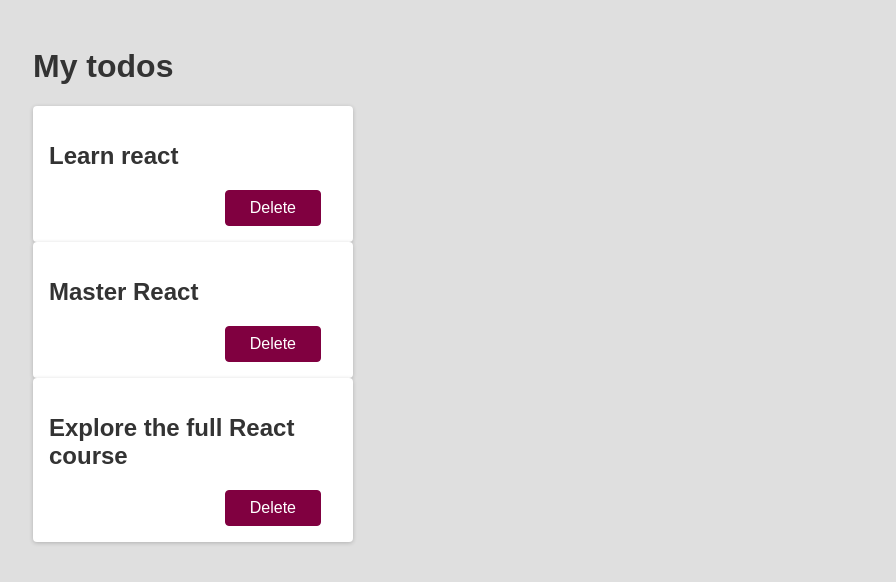
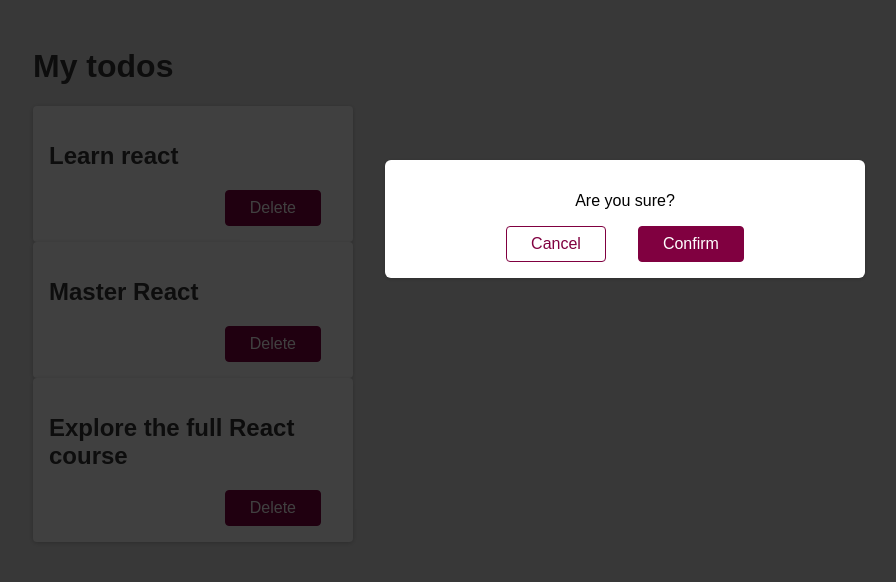
Before and after one commit to yseij/MyReactApp, a React (Create React App) app: page / in a window 1280 px wide. Shown: the top 582 px of the page, without its empty margins (15-911 px from the left). Built offline with nearby package versions, Linux system fonts and the light colour scheme.

Commit message:
meer componenten toevoegen en laten zien

```diff
--- a/src/App.js
+++ b/src/App.js
@@ -1,3 +1,5 @@
+import Backdrop from "./components/Backdrop";
+import Modal from "./components/Modal";
 import Todo from "./components/Todo";
 
 function App() {
@@ -7,6 +9,8 @@ function App() {
       <Todo text='Learn react'/>
       <Todo text='Master React'/>
       <Todo text='Explore the full React course'/>
+      <Modal />
+      <Backdrop />
     </div>
   );
 }
--- /dev/null
+++ b/src/components/Backdrop.js
@@ -0,0 +1,7 @@
+function Backdrop(){
+    return (
+        <div className="backdrop" />
+    )
+}
+
+export default Backdrop;
--- /dev/null
+++ b/src/components/Modal.js
@@ -0,0 +1,11 @@
+function Modal() {
+    return (
+        <div className="modal">
+            <p>Are you sure?</p>
+            <button className="btn btn--alt">Cancel</button>
+            <button className="btn">Confirm</button>
+        </div>
+    )
+}
+
+export default Modal;
```
